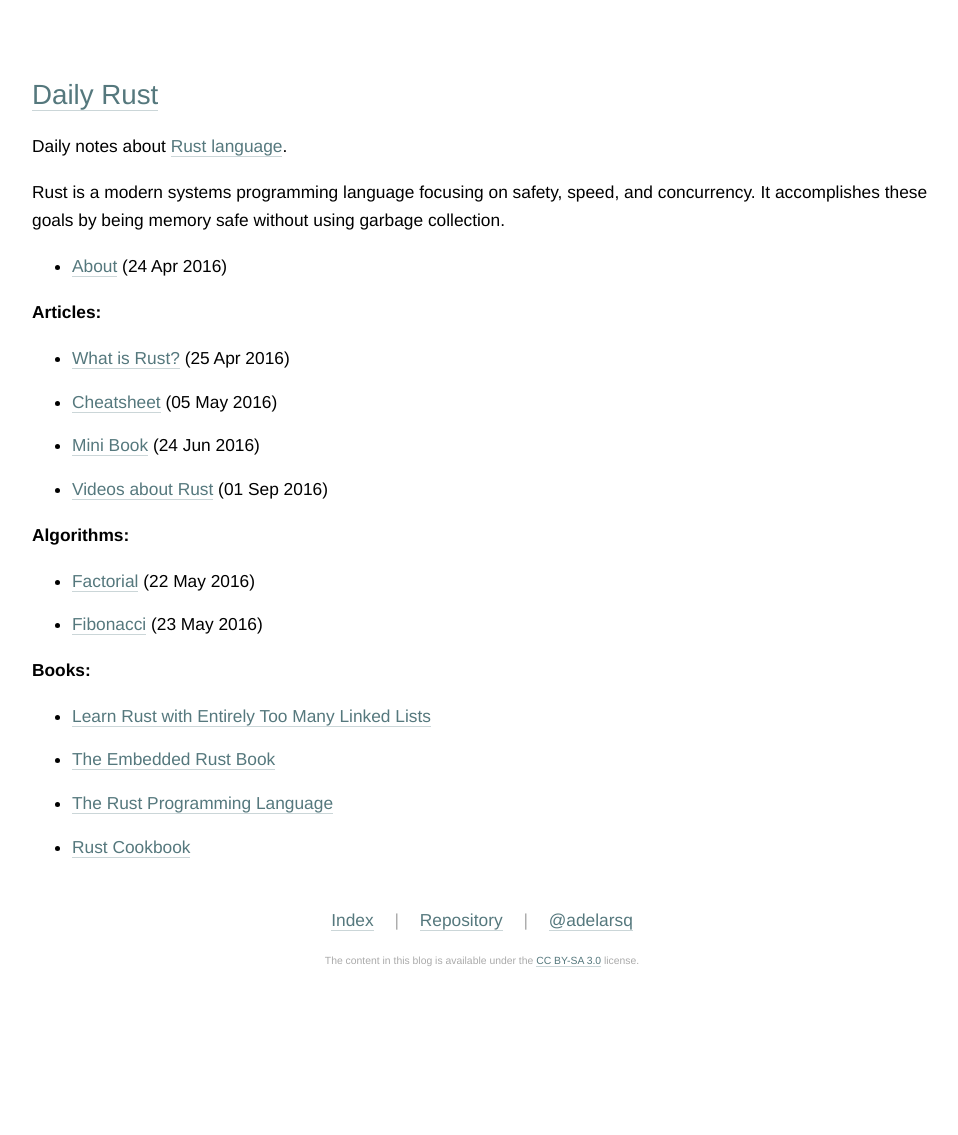
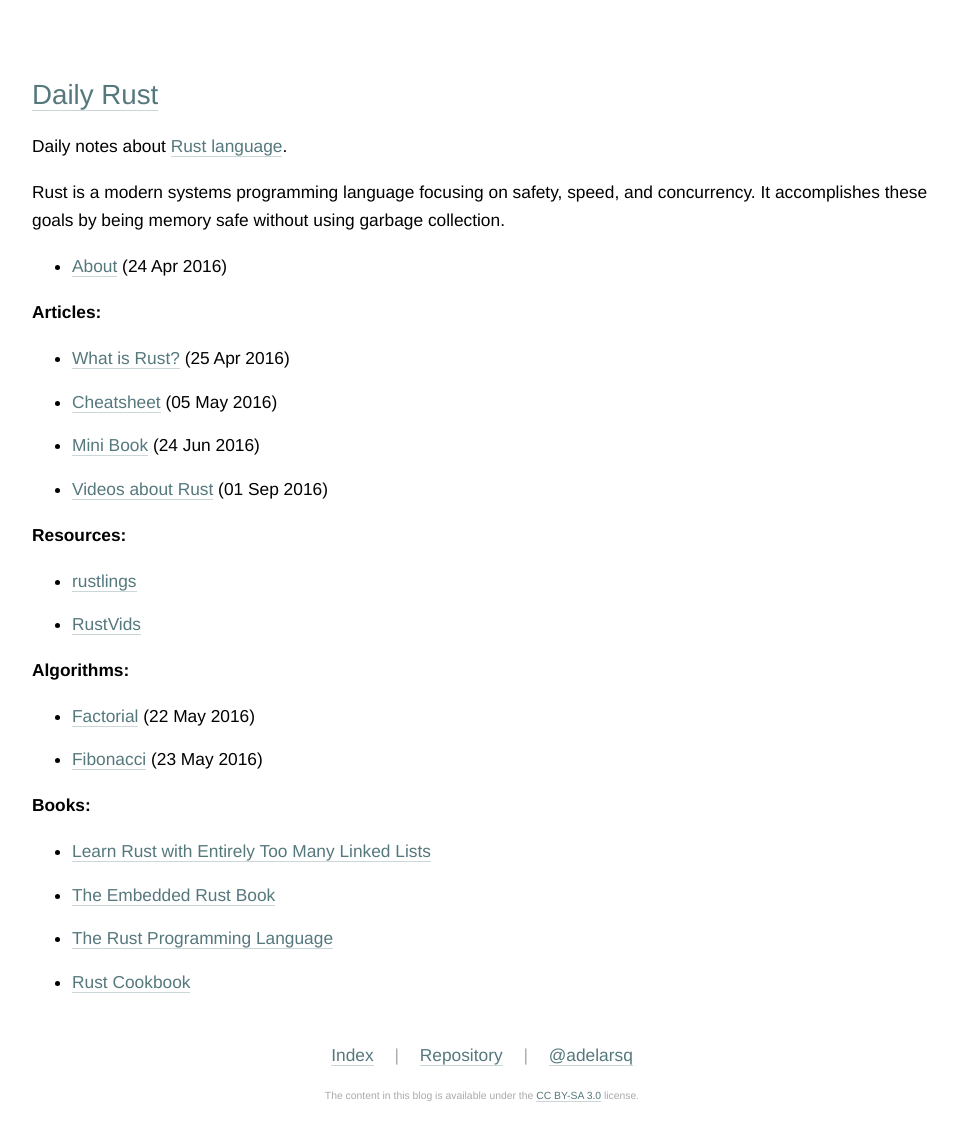
Before and after one commit to adelarsq/daily-rust.github.io, a Jekyll site: the page built from index.md, in a window 1280 px wide. Shown: the whole page, without its empty margins (158-1116 px from the left). Built offline with Jekyll 4.4.1, drawn with Linux system fonts in a browser that asks for light colours; before the commit the page ends 999 px from its top, so only the background shows below that.

Commit message:
Update index.md

```diff
--- a/index.md
+++ b/index.md
@@ -27,6 +27,11 @@ Rust is a modern systems programming language focusing on safety, speed, and con
   {% endfor %}
 </ul>
 
+**Resources:**
+
+- [rustlings](https://github.com/rust-lang/rustlings)
+- [RustVids](https://rustvids.github.io)
+
 **Algorithms:**
 
 <ul class="posts">
```
